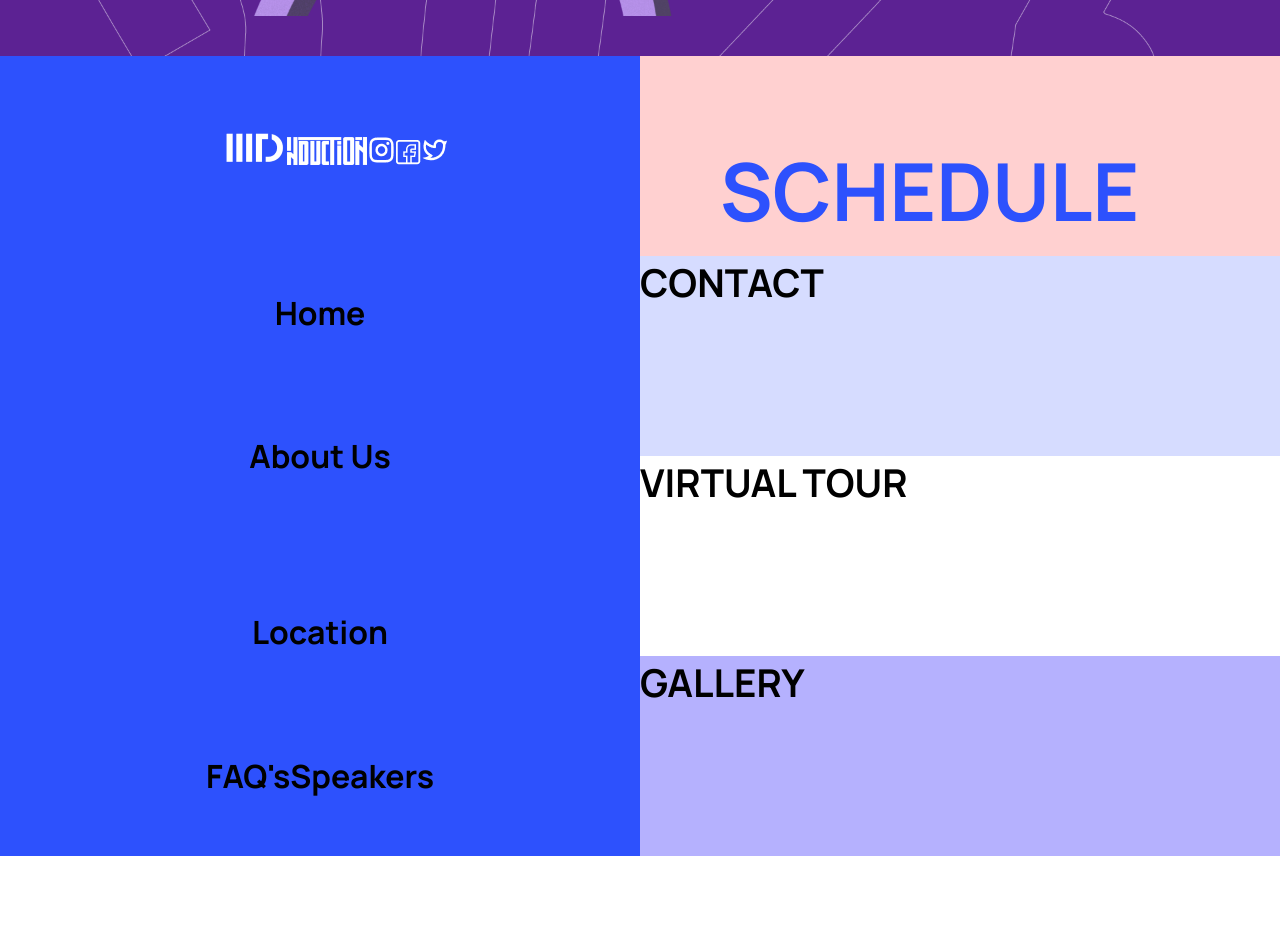
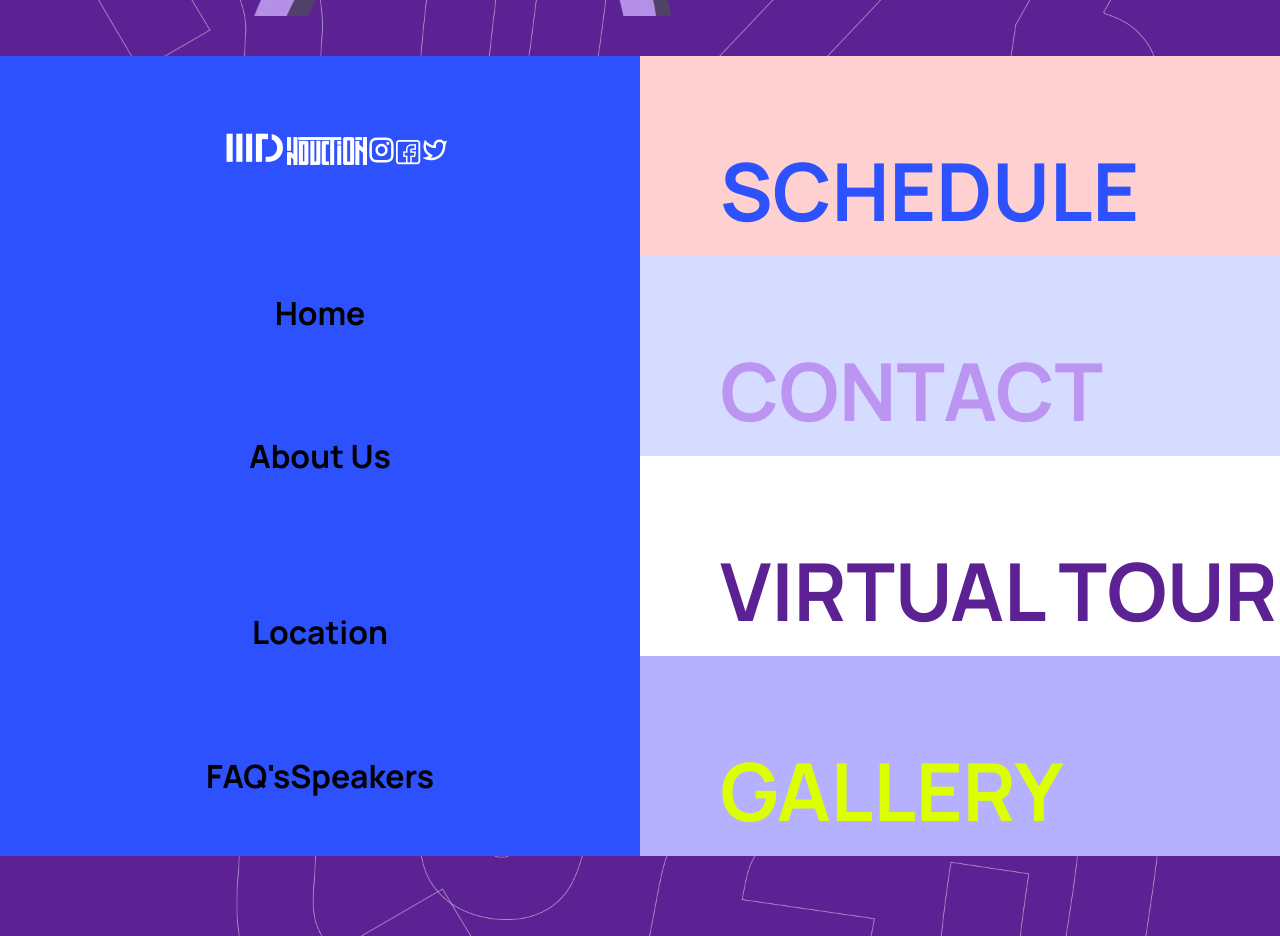
Before and after one commit to divyansh-4/mtech_induction23, a React (Create React App) app: page / in a window 1280 px wide. Shown: the part 800-1736 px from the top of the page. Before the commit the page ends 1656 px from the top, so only its background shows below. Built offline with nearby package versions, Linux system fonts and the light colour scheme.

Commit message:
Fixed colors of all the menu to the right

```diff
--- a/src/components/Menu.css
+++ b/src/components/Menu.css
@@ -72,10 +72,9 @@ body{
     text-decoration-color: #5e1a78;
     font-size: xxx-large;
 }
-.menu-item2-1 .Schedule{
+.Schedule{
     display: flex;
     position: relative;
-    text-decoration-color: #5e1a78;
     font-size: 5rem;
     text-align: center;
     left: 5rem;
@@ -84,6 +83,35 @@ body{
 
 }
 
+.Contact{
+    display: flex;
+    position: relative;
+    font-size: 5rem;
+    text-align: center;
+    left: 5rem;
+    top: 5rem;
+    color: #BC95F2;
+}
+
+.Virtual{
+    display: flex;
+    position: relative;
+    font-size: 5rem;
+    text-align: center;
+    left: 5rem;
+    top: 5rem;
+    color: #5C2293;
+}
+
+.Gallery{
+    display: flex;
+    position: relative;
+    font-size: 5rem;
+    text-align: center;
+    left: 5rem;
+    top: 5rem;
+    color: #DCFF02;
+}
 
 .menu-item2-2{
     display: flex;
--- a/src/components/Menu.jsx
+++ b/src/components/Menu.jsx
@@ -27,9 +27,9 @@ const Menu = () => {
             </div>
             < div className="menu-item2">
                 <div className="menu-item2-1"> <h1 className={"Schedule"}> SCHEDULE</h1> </div>
-                <div className="menu-item2-2"> <h1> CONTACT </h1> </div>
-                <div className="menu-item2-3"> <h1> VIRTUAL TOUR</h1> </div>
-                <div className="menu-item2-4"> <h1> GALLERY </h1> </div>
+                <div className="menu-item2-2"> <h1 className={"Contact"}> CONTACT </h1> </div>
+                <div className="menu-item2-3"> <h1 className={"Virtual"}> VIRTUAL TOUR</h1> </div>
+                <div className="menu-item2-4"> <h1 className={"Gallery"}> GALLERY </h1> </div>
             </div>
 
         </div>
```
